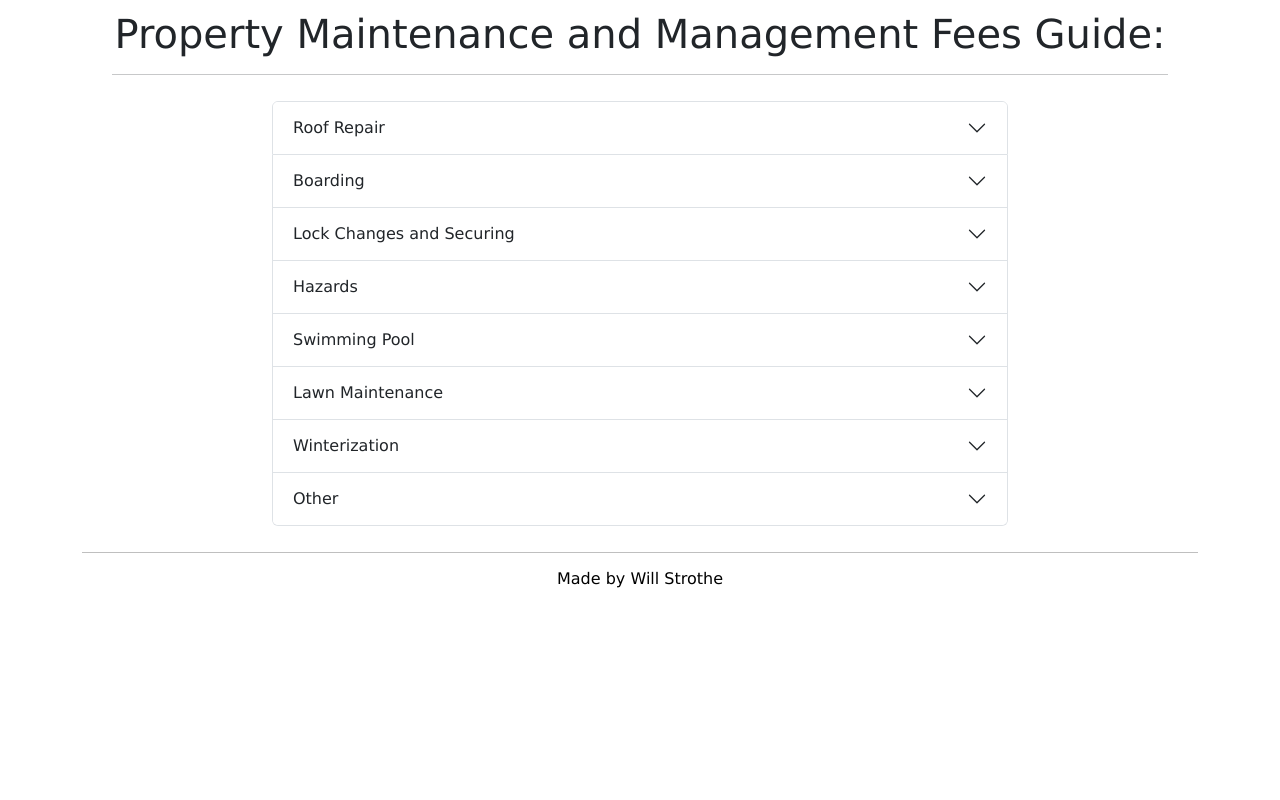
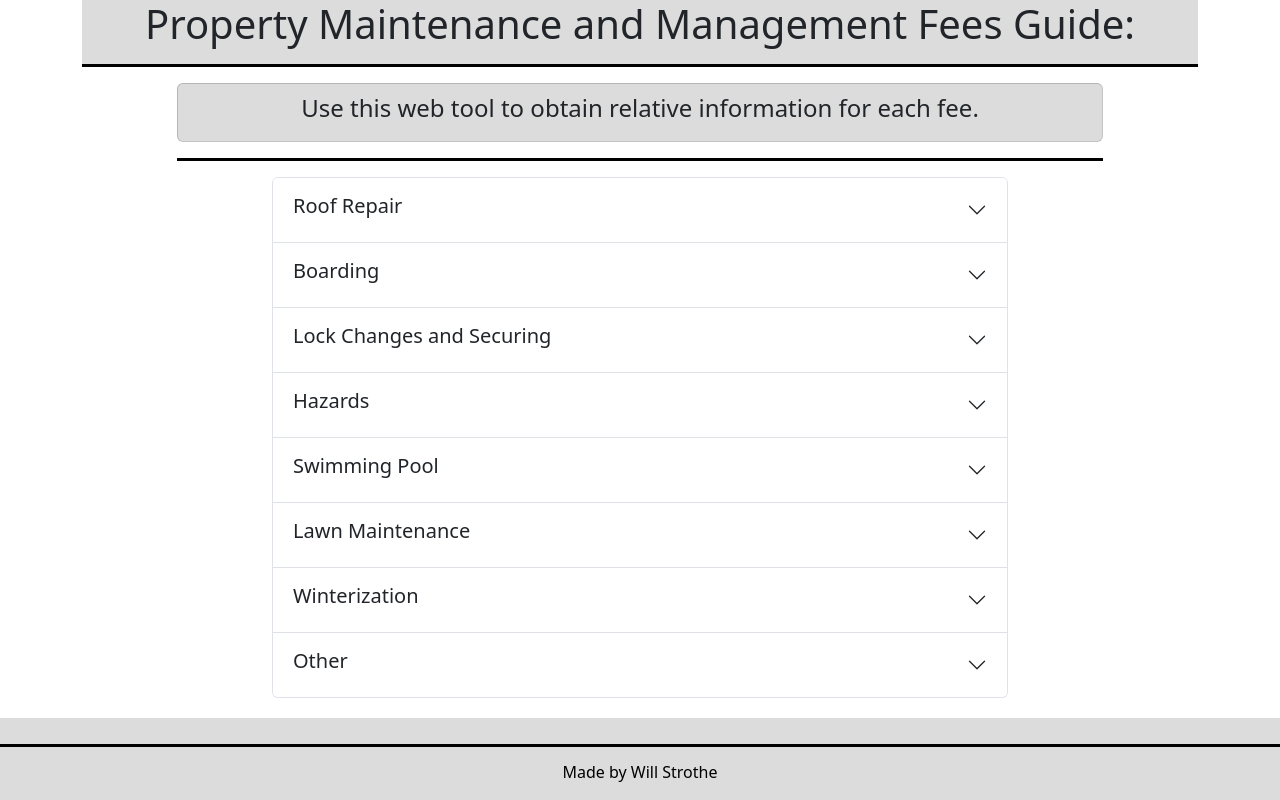
Before and after one commit to wwstrothe/turbo-octo-umbrella, a React (Create React App) app: page / in a window 1280 px wide. Built offline with nearby package versions, Linux system fonts and the light colour scheme.

Commit message:
adding some style

```diff
--- a/src/App.js
+++ b/src/App.js
@@ -1,10 +1,12 @@
-// components
+// react-bootstrap
 import Col from 'react-bootstrap/Col';
 import Container from 'react-bootstrap/Container';
 import Row from 'react-bootstrap/Row';
+// components
 import Fees from './components/Fees';
 import Footer from './components/Footer';
 import Header from './components/Header';
+import Usage from './components/Usage';
 
 function App() {
   return (
@@ -14,12 +16,14 @@ function App() {
           <Col xs lg="12">
             <Header />
           </Col>
-          <Col xs lg="8">
+          <Col xs lg="10">
+            <Usage />
+          </Col>
+          <Col xs lg="8" className="fees">
             <Fees />
           </Col>
-          <Col xs lg="12">
-            <Footer />
-          </Col>
+
+          <Footer />
         </Row>
       </Container>
     </div>
--- a/src/Pages/Hazards.js
+++ b/src/Pages/Hazards.js
@@ -41,7 +41,7 @@ function Hazards() {
 
         <Card.Subtitle>Health and Safety</Card.Subtitle>
         <Card.Text>
-          REFRIGERATOR/FREEZER <br></br>The Fannie Mae allowable for cleaning
+          - REFRIGERATOR/FREEZER <br></br>The Fannie Mae allowable for cleaning
           includes the removal of all perishables from both the refrigerator and
           freezer in addition to a wipe down of the appliance’s interior and
           exterior. A separate allowable is provided for a stand alone
@@ -49,18 +49,18 @@ function Hazards() {
           appliance’s interior and exterior.
         </Card.Text>
         <Card.Text>
-          TOILET/BATHROOM<br></br>
+          - TOILET/BATHROOM<br></br>
           The Fannie Mae allowable for cleaning should be used when fecal matter
           is present. This allowable also includes cleaning with a toilet brush,
           wiping down exterior, and winterizing, if in season.
         </Card.Text>
         <Card.Text>
-          GAS/WATER<br></br>
+          - GAS/WATER<br></br>
           Bare wires and uncapped or open gas/water lines are required to be
           capped regardless of utility status.
         </Card.Text>
         <Card.Text>
-          FUEL REMOVAL<br></br>
+          - FUEL REMOVAL<br></br>
           The Fannie Mae allowable for removal of gas can(s) or propane tank(s)
           does not include removing equipment that contains gas or propane
           (e.g., lawnmower, weed eater, grill, etc.).
--- a/src/Pages/LawnMaintenance.js
+++ b/src/Pages/LawnMaintenance.js
@@ -33,7 +33,7 @@ function LawnMaintenance() {
         </Table>
 
         <Card.Text>
-          INITIAL GRASS CUTS<br></br>
+          - INITIAL GRASS CUTS<br></br>
           Initial grass cuts should be performed on lots up to 15,000 sq ft. If
           lot size is greater then 15,000 sq ft, initial full lot and subsequent
           cuts and initial perimeter and subsequent perimeter cuts should be
@@ -41,7 +41,7 @@ function LawnMaintenance() {
           ft.
         </Card.Text>
         <Card.Text>
-          DEBRIS IN YARD/SHRUBS<br></br>
+          - DEBRIS IN YARD/SHRUBS<br></br>
           Incidental debris removal should be included as part of the allowable
           grass cut as well as edging, minimal leaf removal, and clearing of all
           grass cut clippings. The yard and its surroundings should be in model
@@ -57,7 +57,7 @@ function LawnMaintenance() {
         />
 
         <Card.Text>
-          GRASS CUT SCHEDULE<br></br>
+          <br></br>- GRASS CUT SCHEDULE<br></br>
           Initial grass cuts should be made between April 1 and October 31 in
           the following states/territories:<br></br>
           AR, CO, CT, DE, ID, IL, IN, IA, KS, KY, ME, MD, MA, MI, MN, MO, MT,
@@ -78,7 +78,7 @@ function LawnMaintenance() {
           One initial grass cut should be performed per calendar year.
         </Card.Text>
         <Card.Text>
-          GRASS RE-CUTS<br></br>
+          - GRASS RE-CUTS<br></br>
           Grass should typically be cut twice a month between April 1 and
           October 31. Approval is required if more frequent re-cuts are
           necessary. Re-cuts once a month may be sufficient depending on
--- a/src/Pages/Other.js
+++ b/src/Pages/Other.js
@@ -34,14 +34,14 @@ function Other() {
 
         <Card.Subtitle>Additional Information</Card.Subtitle>
         <Card.Text>
-          EMERGENCY REPAIRS<br></br>
+          - EMERGENCY REPAIRS<br></br>
           The most important element to defining an emergency is that an
           immediate response is necessary to prevent damage or lessen the loss
           of property. Gradual and progressive deterioration or lack of property
           maintenance does not qualify as an emergency.
         </Card.Text>
         <Card.Text>
-          SUMP PUMPS<br></br>
+          - SUMP PUMPS<br></br>
           If an existing sump pump is used to keep basements or crawl spaces
           dry, check the sump pump to make sure it is operational. If the sump
           pump in question is electrical, ensure that the sump pump is plugged
@@ -51,18 +51,18 @@ function Other() {
           replace the pump.
         </Card.Text>
         <Card.Text>
-          UTILITY TRANSFERS<br></br>
+          - UTILITY TRANSFERS<br></br>
           If required for preservation, the Servicer must transfer utilities
           into their name during pre-foreclosure proceedings.
         </Card.Text>
         <Card.Text>
-          VACANT PROPERTY REGISTRATION (VPR)<br></br>
+          - VACANT PROPERTY REGISTRATION (VPR)<br></br>
           If local ordinance requires a vacant property to be registered,
           servicers should follow requirements. Reimbursement will be provided
           only for the registration fee.
         </Card.Text>
         <Card.Text>
-          CODE VIOLATIONS<br></br>
+          - CODE VIOLATIONS<br></br>
           If any violations are posted on a property the Servicer must submit a
           bid to correct the violation(s) via HomeTracker if amounts exceed
           Fannie Mae’s allowable and attach a copy of the violation to the bid.
@@ -70,12 +70,12 @@ function Other() {
           P&P form that the violation has been submitted.
         </Card.Text>
         <Card.Text>
-          PROPERTIES IN BANKRUPTCY<br></br>
+          - PROPERTIES IN BANKRUPTCY<br></br>
           Servicers should consult with their legal department when addressing
           issues of vacant properties in bankruptcy.
         </Card.Text>
         <Card.Text>
-          DISCOLORATION<br></br>
+          - DISCOLORATION<br></br>
           Identify the source of the discoloration. Fannie Mae typically does
           not remediate discoloration during pre-foreclosure proceedings. When
           submitting bids to treat discoloration, include the area affected in
@@ -83,7 +83,7 @@ function Other() {
           method to be used in treatment.
         </Card.Text>
         <Card.Text>
-          DEBRIS REMOVAL<br></br>
+          - DEBRIS REMOVAL<br></br>
           Interior and exterior items submitted as debris may be considered
           personal property by the mortgagor. As a result, Fannie Mae does not
           typically consider the removal of any items during foreclosure
@@ -97,7 +97,7 @@ function Other() {
           glass or tires.
         </Card.Text>
         <Card.Text>
-          PERSONAL PROPERTY<br></br>
+          - PERSONAL PROPERTY<br></br>
           Fannie Mae will not usually consider removal or storage of personal
           property prior to foreclosure with exceptions regarding code
           violations, liens, fines or discolored debris caused by water damage.
--- a/src/components/Fees.js
+++ b/src/components/Fees.js
@@ -10,51 +10,67 @@ import Winterization from '../Pages/Winterization';
 
 function Fees() {
   return (
-    <Accordion>
+    <Accordion alwaysOpen className="fees">
       <Accordion.Item eventKey="0">
-        <Accordion.Header>Roof Repair</Accordion.Header>
+        <Accordion.Header>
+          <h5>Roof Repair</h5>
+        </Accordion.Header>
         <Accordion.Body>
           <RoofRepair />
         </Accordion.Body>
       </Accordion.Item>
       <Accordion.Item eventKey="1">
-        <Accordion.Header>Boarding</Accordion.Header>
+        <Accordion.Header>
+          <h5>Boarding</h5>
+        </Accordion.Header>
         <Accordion.Body>
           <Boarding />
         </Accordion.Body>
       </Accordion.Item>
       <Accordion.Item eventKey="2">
-        <Accordion.Header>Lock Changes and Securing</Accordion.Header>
+        <Accordion.Header>
+          <h5>Lock Changes and Securing</h5>
+        </Accordion.Header>
         <Accordion.Body>
           <LockChanges />
         </Accordion.Body>
       </Accordion.Item>
       <Accordion.Item eventKey="3">
-        <Accordion.Header>Hazards</Accordion.Header>
+        <Accordion.Header>
+          <h5>Hazards</h5>
+        </Accordion.Header>
         <Accordion.Body>
           <Hazards />
         </Accordion.Body>
       </Accordion.Item>
       <Accordion.Item eventKey="4">
-        <Accordion.Header>Swimming Pool</Accordion.Header>
+        <Accordion.Header>
+          <h5>Swimming Pool</h5>
+        </Accordion.Header>
         <Accordion.Body>
           <SwimmingPool />
         </Accordion.Body>
       </Accordion.Item>
       <Accordion.Item eventKey="5">
-        <Accordion.Header>Lawn Maintenance</Accordion.Header>
+        <Accordion.Header>
+          <h5>Lawn Maintenance</h5>
+        </Accordion.Header>
         <Accordion.Body>
           <LawnMaintenance />
         </Accordion.Body>
       </Accordion.Item>
       <Accordion.Item eventKey="6">
-        <Accordion.Header>Winterization</Accordion.Header>
+        <Accordion.Header>
+          <h5>Winterization</h5>
+        </Accordion.Header>
         <Accordion.Body>
           <Winterization />
         </Accordion.Body>
       </Accordion.Item>
       <Accordion.Item eventKey="7">
-        <Accordion.Header>Other</Accordion.Header>
+        <Accordion.Header>
+          <h5>Other</h5>
+        </Accordion.Header>
         <Accordion.Body>
           <Other />
         </Accordion.Body>
--- a/src/components/Footer.js
+++ b/src/components/Footer.js
@@ -2,7 +2,7 @@ import React from 'react';
 
 const Footer = () => {
   return (
-    <div className="footer">
+    <div className="footer align-bottom">
       <hr></hr>
       <h6>Made by Will Strothe</h6>
     </div>
--- /dev/null
+++ b/src/components/Usage.js
@@ -0,0 +1,15 @@
+import React from 'react';
+import Card from 'react-bootstrap/Card';
+
+const Usage = () => {
+  return (
+    <div>
+      <Card className="usage">
+        <h4>Use this web tool to obtain relative information for each fee.</h4>
+      </Card>
+      <hr></hr>
+    </div>
+  );
+};
+
+export default Usage;
--- a/src/index.css
+++ b/src/index.css
@@ -4,28 +4,49 @@
   box-sizing: border-box;
 }
 
-body {
-  font-family:'Lucida Sans', 'Lucida Sans Regular', 'Lucida Grande', 'Lucida Sans Unicode', Geneva, Verdana, sans-serif;
-
+hr {
+  opacity: 1;
+  border-top: 3px solid black;
 }
 
+/* images */
 .perimeter {
   width: 25%;
 }
 
+
+/* Components */
 .header {
-  padding: 10px 30px;
+
   width: 100%;
   top: 0;
   text-align: center;
+  background-color: gainsboro;
+}
+
+.usage {
+  text-align: center;
+  padding: 10px 30px;
+  background-color: gainsboro;
+  border-style: inset;
 }
 
 .footer {
+  position: fixed;
   width: 100%;
   bottom: 0;
   color: Black;
   text-align: center;
-  background-color: white;
+  background-color: gainsboro;
   margin: auto;
   padding: 10px 0
 }
+
+.fees {
+  padding-bottom: 50px;
+}
+
+.card-subtitle {
+  font-size: 1.125rem;
+  font-weight: bold
+}
```
